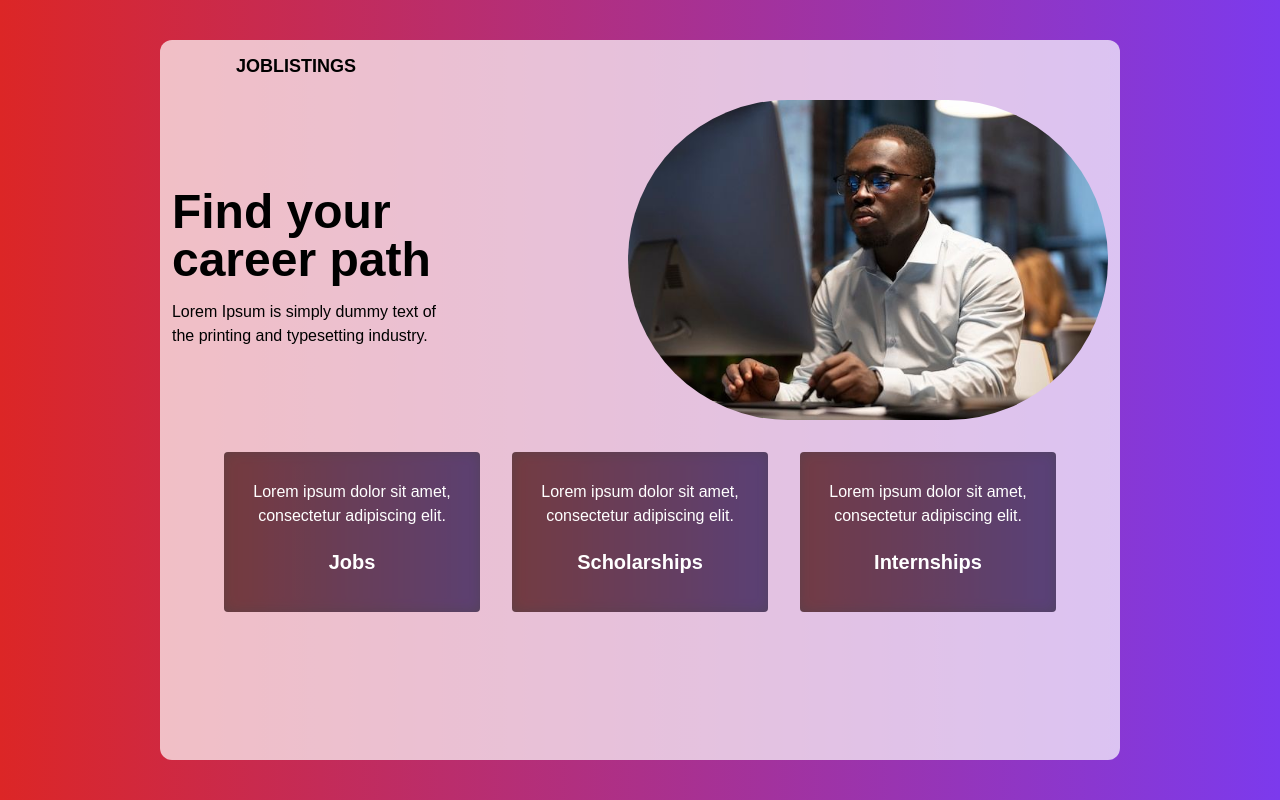
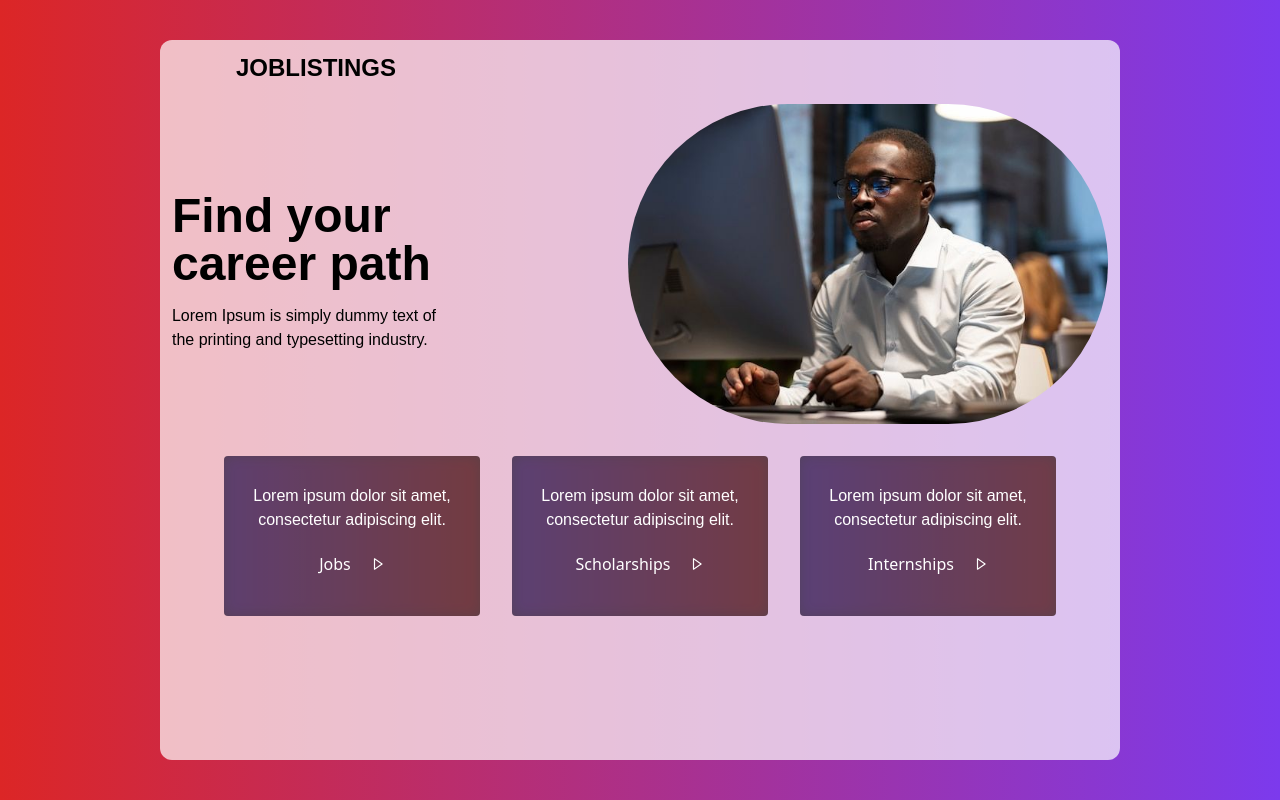
Before and after one commit to Afiniki-Mhya/JobListings, a Next.js app: page / in a window 1280 px wide. Built offline with nearby package versions, Linux system fonts and the light colour scheme; a web font is replaced by a local one.

Commit message:
ui chages

```diff
--- a/src/app/Components/homeCardProps.tsx
+++ b/src/app/Components/homeCardProps.tsx
@@ -1,4 +1,5 @@
 import React from "react";
+import { BiRightArrow } from "react-icons/bi";
 import { twMerge } from "tailwind-merge";
 type CardProps = {
   title?: string;
@@ -11,23 +12,20 @@ const Card: React.FC<CardProps> = ({ title, content, linkUrl, className }) => {
   return (
     <div
       className={twMerge(
-        "relative max-w-sm bg-black/65 rounded overflow-hidden text-center m-4 w-64 h-40 px-2 pt-7 group cursor-pointer",
+        "relative max-w-sm bg-black/65 rounded overflow-hidden text-center m-4 w-64 h-40 px-2 pt-7 group cursor-pointer ",
         className
       )}
     >
-      <div className="absolute -inset-1 bg-gradient-to-r from-red-600 to-violet-600 rounded-lg blur opacity-25 group-hover:opacity-100 transition duration-1000 group-hover:duration-200"></div>
-      {content && (
-        <p className="text-white pb-5 relative ">
-          {content}
-        </p>
-      )}
-      <div className="px-2 relative">
+      <div className="absolute -inset-1 bg-gradient-to-l from-red-600 to-violet-600 rounded-lg blur opacity-25 group-hover:opacity-100 transition duration-1000 group-hover:duration-200"></div>
+      {content && <p className="text-white  pb-5 relative ">{content}</p>}
+      <div className="px-2 font-sans text-white transition-colors hover:text-gray-900  cursor-pointer relative before:absolute before:opacity-0 before:rounded before:hover:opacity-100 before:bg-white before:bottom-0 before:left-0 before:h-full before:w-full before:origin-left before:scale-x-[0] hover:before:scale-x-100 before:transition-transform before:ease-in-out before:duration-500">
         {linkUrl ? (
           <a
             href={linkUrl}
-            className="font-extrabold text-white text-xl mb-2 hover:text-[#3C5665]"
+            className=" relative  mb-2 flex justify-between w-fit mx-auto items-center gap-5 "
           >
-            {title}
+            {title}{" "}
+            <BiRightArrow className="text-sm  duration-500" />
           </a>
         ) : (
           <div className="font-extrabold text-white text-xl mb-2 ">{title}</div>
--- a/src/app/page.tsx
+++ b/src/app/page.tsx
@@ -8,7 +8,7 @@ export default function Home() {
     <main className="bg-gradient-to-r from-red-600 to-violet-600  min-h-screen text-black  flex justify-center  ">
       <div className="bg-white/70 backdrop:blur m-10 w-3/4 rounded-xl ">
         <div className=" flex flex-row justify-between p-3  ">
-          <h1 className=" font-bold text-lg pl-16 ">JOBLISTINGS</h1>
+          <h1 className=" font-bold text-2xl pl-16 cursor-pointer ">JOBLISTINGS</h1>
         </div>
 
         {/* IMAGE */}
```
